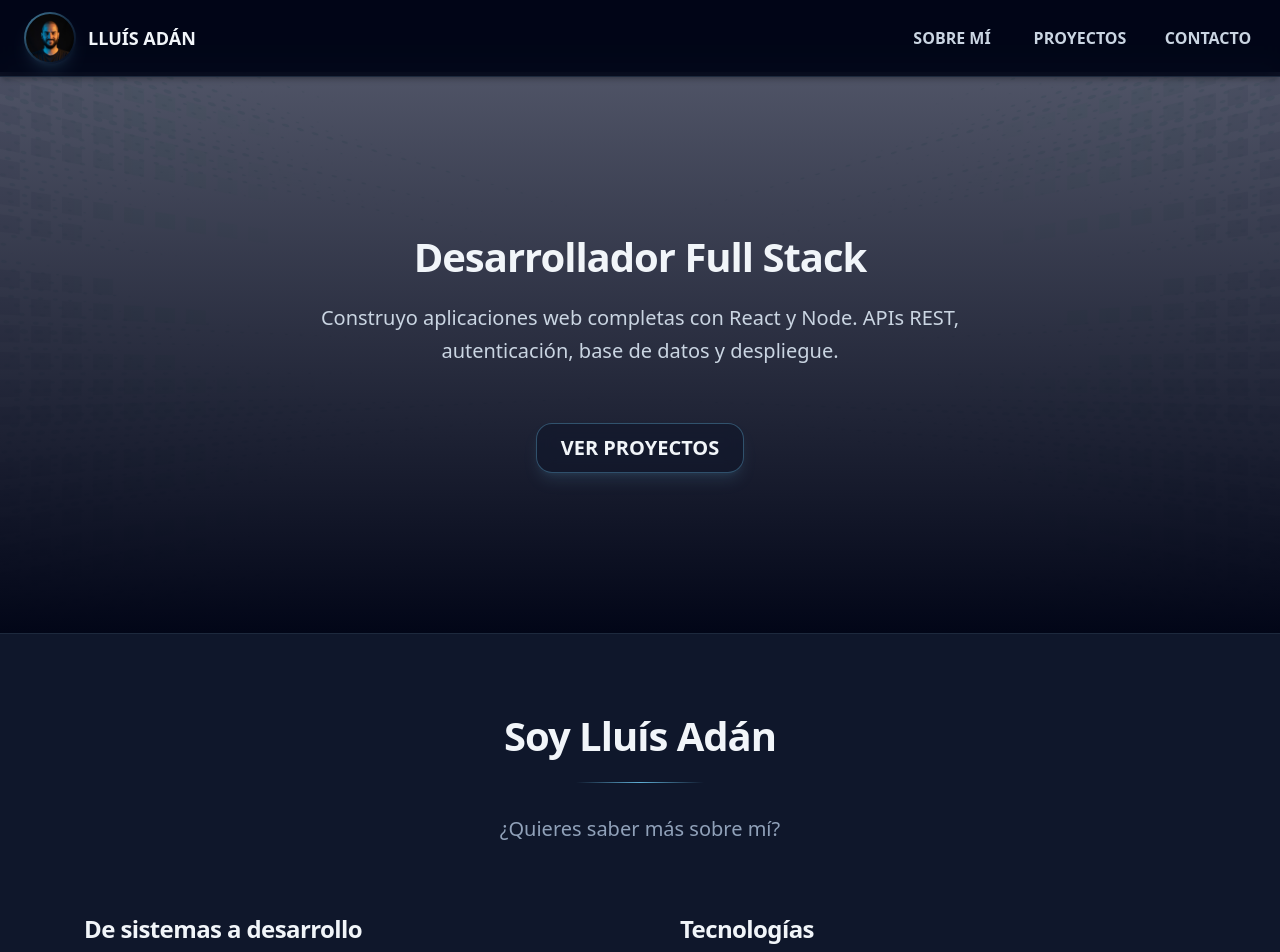
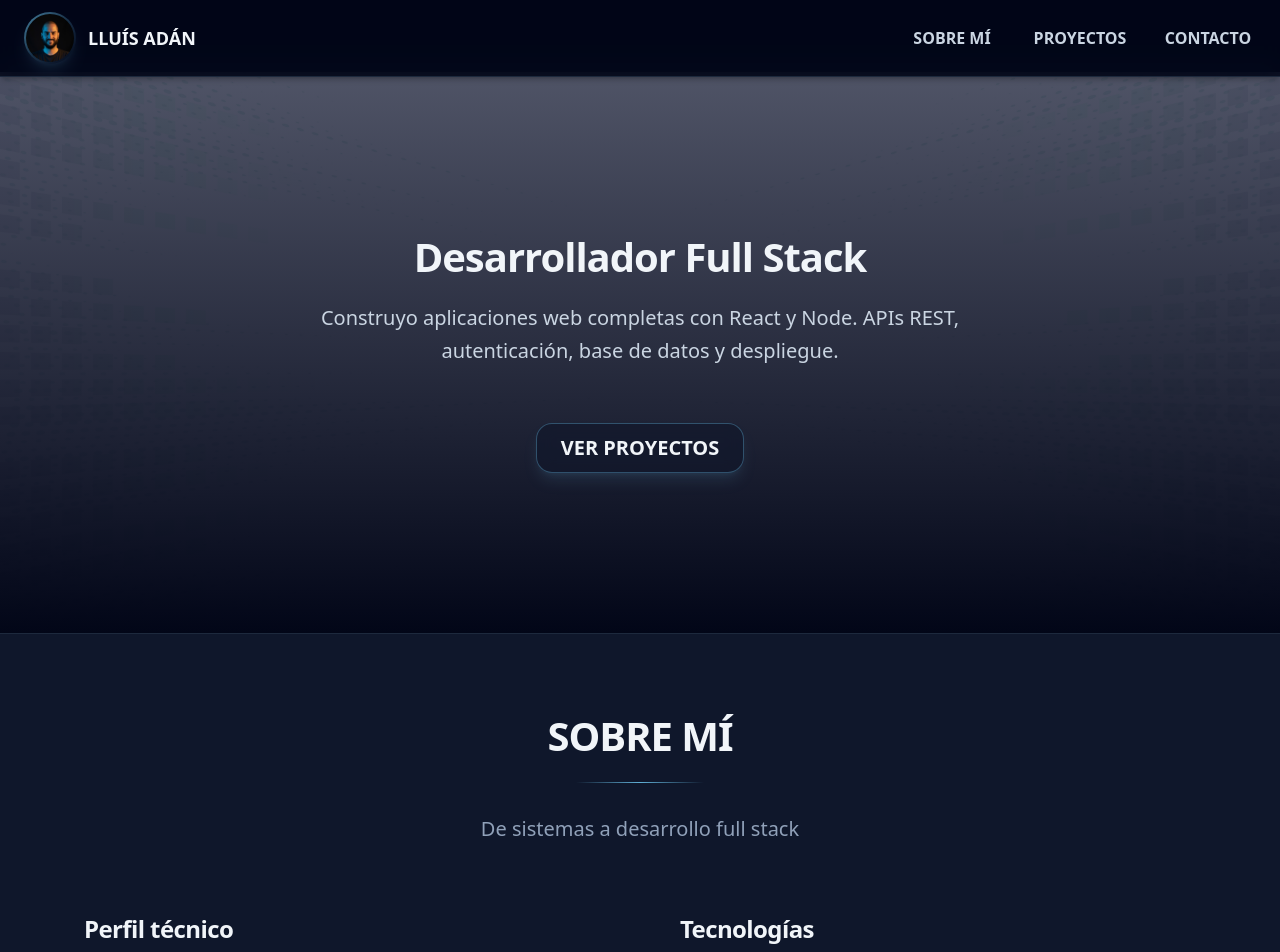
Before and after one commit to LluisAdan/portfolio, a React (Vite) app in the folder web/: page / in a window 1280 px wide. Shown: the top 952 px of the page. Built offline with nearby package versions, Linux system fonts and the light colour scheme; no server answers.

Commit message:
style: refine project image frame

```diff
--- a/web/src/App.tsx
+++ b/web/src/App.tsx
@@ -75,10 +75,10 @@ function App() {
               transition={{ duration: 0.6 }}
             >
               <h1 className="text-3xl md:text-4xl tracking-tight text-slate-100">
-                Soy Lluís Adán
+                SOBRE MÍ
               </h1>
               <div className="w-32 h-px rounded-full bg-gradient-to-r from-transparent via-sky-300/80 to-transparent"></div>
-              <p className="mt-2 text-center text-slate-400 text-lg md:text-xl">¿Quieres saber más sobre mí?</p>
+              <p className="mt-2 text-center text-slate-400 text-lg md:text-xl">De sistemas a desarrollo full stack</p>
             </motion.div>
 
             <div className="flex flex-col md:flex-row justify-between gap-8 md:gap-10 mt-12 mx-auto max-w-6xl">
@@ -88,7 +88,7 @@ function App() {
                 animate={isInView ? { opacity: 1, x: 0 } : {}}
                 transition={{ duration: 0.6 }}
               >
-                <h2 className="mb-4 text-slate-100 tracking-tight">De sistemas a desarrollo</h2>
+                <h2 className="mb-4 text-slate-100 tracking-tight">Perfil técnico</h2>
 
                 <p className="text-slate-300 leading-relaxed">
                   Vengo de sistemas e infraestructura y he dado el salto a desarrollo web. Me gusta construir aplicaciones mantenibles, con buen UX y backend sólido: APIs, autenticación, datos y despliegue.
--- a/web/src/components/Project.tsx
+++ b/web/src/components/Project.tsx
@@ -35,29 +35,35 @@ export default function Project() {
           {[...projects].reverse().map((project) => (
             <motion.div
               key={project.id.toString()}
-              className="flex flex-col md:flex-row w-full space-x-0 md:space-x-4 mb-6 rounded-2xl p-4 md:p-5 bg-slate-900 border border-slate-800 shadow-xl shadow-black/20 hover:border-slate-700 hover:bg-slate-900/80 transition-colors duration-300"
+              className="flex flex-col md:flex-row md:items-center w-full space-x-0 md:space-x-4 mb-6 rounded-2xl p-4 md:p-5 bg-slate-900 border border-slate-800 shadow-xl shadow-black/20 hover:border-slate-700 hover:bg-slate-900/80 transition-colors duration-300"
               initial={{ opacity: 0, scale: 0.95, y: 40 }}
               whileInView={{ opacity: 1, scale: 1, y: 0 }}
               viewport={{ once: true, amount: 0.3 }}
               transition={{ duration: 0.6, ease: "easeOut" }}
             >
+              <div className="md:w-1/2 self-start md:self-auto">
                 <a
                   href={project.url}
                   target="_blank"
                   rel="noopener noreferrer"
-                className="md:w-1/2 flex justify-center"
+                  className="inline-block"
                 >
+                  <div className="rounded-3xl p-[1px] bg-gradient-to-b from-slate-700/60 via-slate-800/30 to-transparent">
+                    <div className="rounded-3xl bg-slate-950/60 shadow-xl shadow-black/30 overflow-hidden ring-1 ring-slate-800/60">
                       <motion.img
                         src={project.image}
                         alt={project.title}
-                  className="border border-slate-700 rounded-xl w-full max-w-2xl object-cover shadow-2xl shadow-black/30"
+                        className="w-full aspect-[16/10] object-cover"
                         initial={{ opacity: 0, scale: 0.95, y: 30 }}
                         whileInView={{ opacity: 1, scale: 1, y: 0 }}
                         viewport={{ once: true, amount: 0.3 }}
                         transition={{ duration: 0.6, ease: "easeOut" }}
-                  whileHover={{ scale: 1.03, y: -5 }}
+                        whileHover={{ scale: 1.02 }}
                       />
+                    </div>
+                  </div>
                 </a>
+              </div>
 
               <div className="md:w-1/2 p-5 flex flex-col space-y-4 text-center md:text-left">
                 <div className="space-y-3 md:space-y-4">
```
Lines whose indentation alone changed are shown as unchanged.
